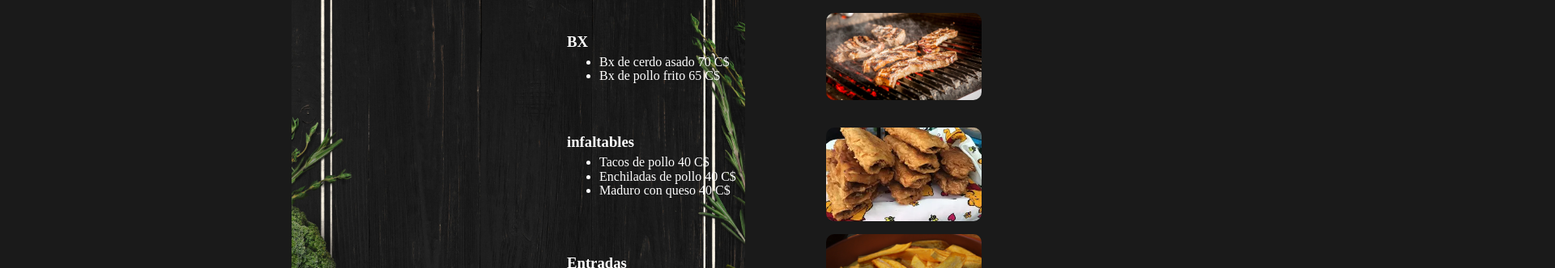
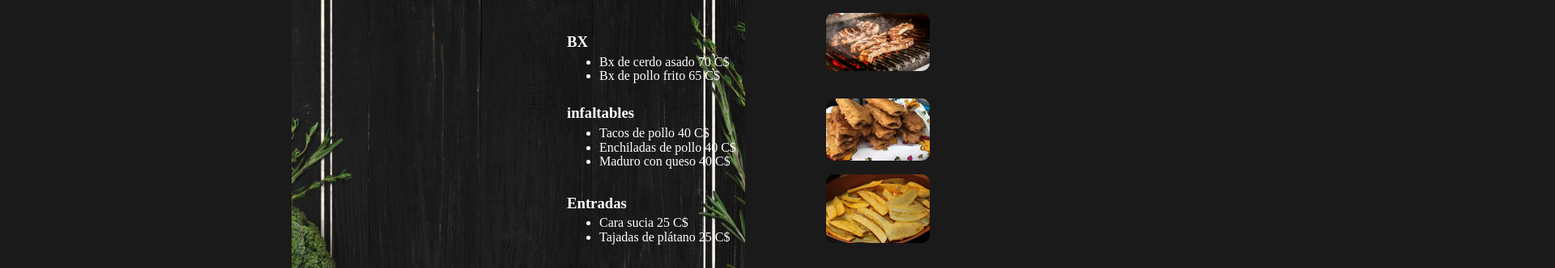
Before and after one commit to angelherdezr-cmd/Sabores-nicos, a plain HTML site: page index.html in a window 1280 px wide. Shown: the part 216-548 px from the top of the page at 81% size, 1920 px wide, since content can reach past the window. Drawn offline with Linux system fonts and the light colour scheme.

Commit message:
Update style.css

```diff
--- a/style.css
+++ b/style.css
@@ -1,13 +1,3 @@
-
-.contenedor-menu {
-  width: 1920px;       /* o el ancho exacto que usaste */
-  height: 1080px;      /* opcional */
-  margin: 0 auto;
-  position: relative;
-  overflow: hidden;     /* evita que se vea contenido fuera */
-  transform-origin: top left;
-
-}
 
 html{
     height: 100%;
```
